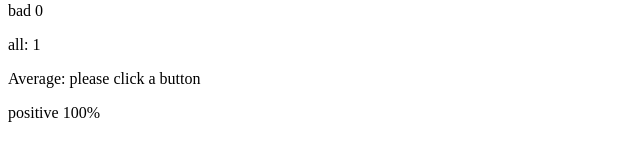
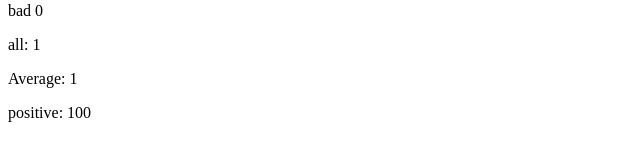
Before and after one commit to redacted24/fullstack-open, a React (Create React App) app in the folder part1/unicafe/: page / in a window 1280 px wide. Both pictures are taken after a click on the button "Good". Shown: the part 234-394 px from the top of the page, without its empty margins (0-640 px from the left). Built offline with nearby package versions, Linux system fonts and the light colour scheme.

Commit message:
corrected average and positive components

```diff
--- a/part1/unicafe/src/App.js
+++ b/part1/unicafe/src/App.js
@@ -33,14 +33,25 @@ const App = () => {
 
   const Average = () => {
     let average = (good-bad)/all
-    if (good, bad, neutral === 0) {
+    if (all === 0) {
       return (
         <p>Average: please click a button</p>
       )
     }
-
     return (
       <p>Average: {average}</p>
+    )
+  }
+
+  const Positive = () => {
+    let positive = (good/all)*100
+    if (all === 0) {
+      return (
+        <p>positive: please click a button</p>
+      )
+    }
+    return (
+      <p>positive: {positive}</p>
     )
   }
 
@@ -53,7 +64,7 @@ const App = () => {
         <p>bad {bad}</p>
         <p>all: {all}</p>
         <Average/>
-        <p>positive {(good/all)*100}%</p>
+        <Positive/>
       </div>
     )
   }
```
